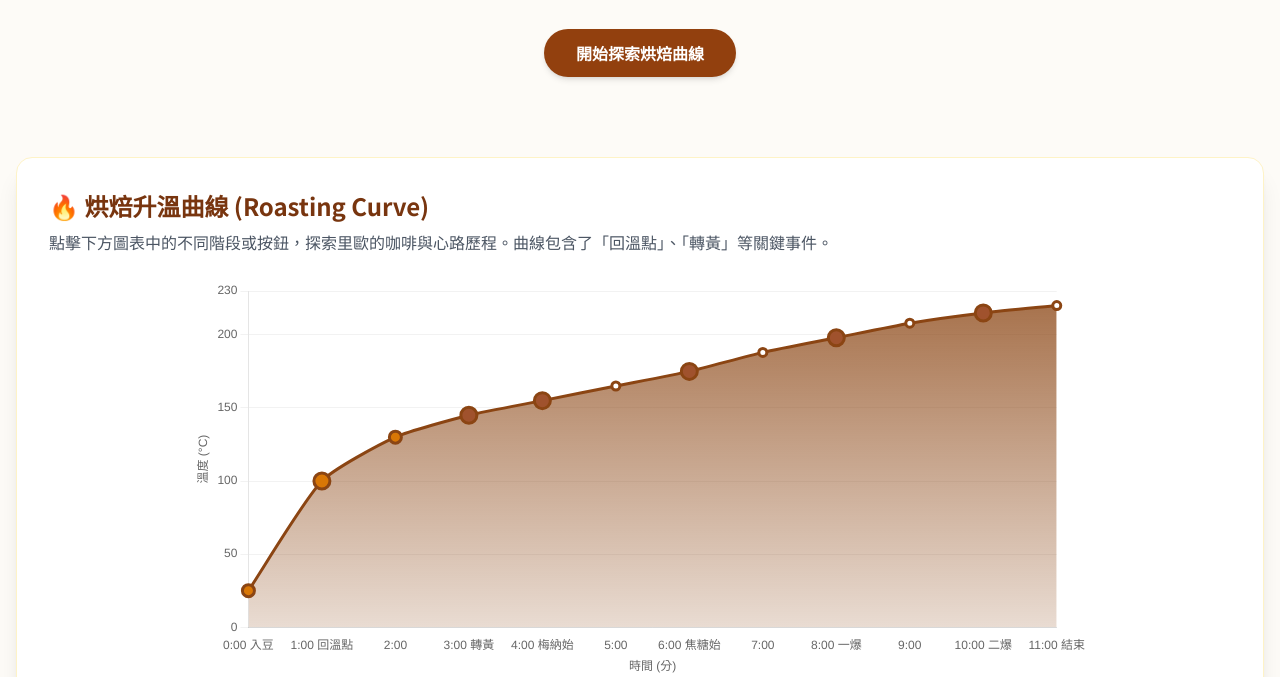
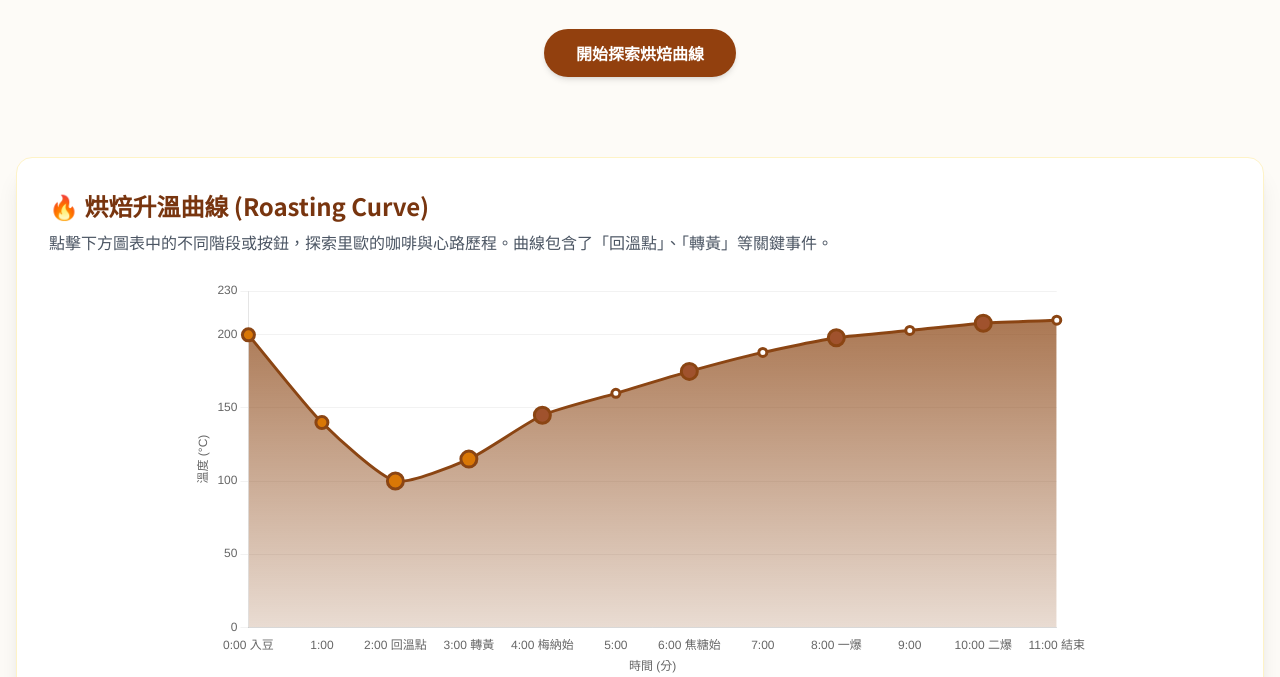
Before and after one commit to dfleoyang-HLHS/leocafe, a plain HTML site: page index.html in a window 1280 px wide. Shown: the part 275-952 px from the top of the page. Drawn offline with nearby package versions, Linux system fonts and the light colour scheme.

Commit message:
Update index.html
改變曲線

```diff
--- a/index.html
+++ b/index.html
@@ -251,19 +251,20 @@
             }
         };
 
-        // --- Data: Roast Curve (Updated based on the provided image) ---
+        // --- Data: Roast Curve (UPDATED based on user request: 200°C -> 100°C @ 2:00 -> 210°C @ 11:00) ---
         const roastData = {
-            labels: ['0:00 入豆', '1:00 回溫點', '2:00', '3:00 轉黃', '4:00 梅納始', '5:00', '6:00 焦糖始', '7:00', '8:00 一爆', '9:00', '10:00 二爆', '11:00 結束'],
-            // Approximate U-shape at start and key temperatures from the image
-            temps: [25, 100, 130, 145, 155, 165, 175, 188, 198, 208, 215, 220],
-            // Phase definitions based on the image's division
+            // New labels aligning with the 11-minute timeline and new events
+            labels: ['0:00 入豆', '1:00', '2:00 回溫點', '3:00 轉黃', '4:00 梅納始', '5:00', '6:00 焦糖始', '7:00', '8:00 一爆', '9:00', '10:00 二爆', '11:00 結束'],
+            // New temperature curve: Drop from 200 to 100 (Turning Point) then rise to 210
+            temps: [200, 140, 100, 115, 145, 160, 175, 188, 198, 203, 208, 210],
+            // Phase definitions based on the new timings
             phases: {
-                drying: { start: 0, end: 2, label: '脫水期' },
-                yellowing: { start: 2, end: 4, label: '轉黃期' },
+                drying: { start: 0, end: 3, label: '脫水期' }, // End at 3:00 (index 3, which is 轉黃)
+                yellowing: { start: 3, end: 4, label: '轉黃期' }, // End at 4:00 (index 4, which is 梅納始)
                 development: { start: 4, end: 11, label: '風味發展期' }
             },
-            // Specific event indices for tooltips and points
-            eventIndices: [1, 3, 4, 6, 8, 10] // 回溫點, 轉黃, 梅納始, 焦糖始, 一爆, 二爆
+            // Specific event indices: [Turning Point, Yellowing, Maillard Start, Caramel Start, First Crack, Second Crack]
+            eventIndices: [2, 3, 4, 6, 8, 10]
         };
 
         // --- Data: Content Content (Updated for new phases) ---
@@ -275,13 +276,13 @@
                     <div class="grid grid-cols-1 md:grid-cols-2 gap-6 items-center">
                         <div>
                             <p class="mb-4 text-lg">
-                                烘焙初期，豆溫會經歷一個戲劇性的下降，直到觸及<strong>回溫點</strong>。這代表了在開始學習前，必須先適應環境和工具。
+                                烘焙初期，豆溫會經歷一個戲劇性的下降，直到觸及<strong>回溫點</strong>（約 ${roastData.temps[2]}°C）。這代表了在開始學習前，必須先適應環境和工具。
                             </p>
                             <p class="mb-4">
                                 情緒上，這是從舊習慣（拿鐵的舒適圈）到新環境（手烘黑咖啡）的適應期。必須先脫去「水分」（舊的依賴），才能開始升溫。
                             </p>
                             <div class="bg-white p-4 rounded-lg shadow-sm border-l-4 border-amber-300">
-                                <h4 class="font-bold text-amber-800 mb-1">關鍵事件：回溫點</h4>
+                                <h4 class="font-bold text-amber-800 mb-1">關鍵事件：回溫點 (2:00)</h4>
                                 <p class="text-sm text-gray-600">度過最低谷，開始穩步升溫。確認目標後，必須穩定投入熱量。</p>
                             </div>
                         </div>
@@ -300,7 +301,7 @@
                     <div class="grid grid-cols-1 md:grid-cols-2 gap-6">
                         <div>
                             <p class="mb-4 text-lg">
-                                豆子從綠色轉為黃色 (<strong>轉黃</strong>)，標誌著<strong>梅納反應開始</strong>。這是胺基酸與還原糖作用，形成複雜風味前驅物的關鍵階段。
+                                豆子從綠色轉為黃色 (<strong>轉黃</strong>，約 ${roastData.labels[3].split(' ')[0]})，標誌著<strong>梅納反應開始</strong>（約 ${roastData.labels[4].split(' ')[0]}）。這是胺基酸與還原糖作用，形成複雜風味前驅物的關鍵階段。
                             </p>
                             <p class="mb-4">
                                 正是高價精品豆的成本壓力，促使我決心進入這複雜的領域，從手寫筆記到 **Arduino + Artisan** 數位化，追求精準度。
@@ -321,7 +322,7 @@
                 body: `
                     <div class="space-y-4">
                         <p class="text-lg">
-                            此階段從<strong>焦糖化反應開始</strong>，歷經<strong>一爆</strong>和<strong>二爆</strong>。一爆是豆子內部壓力積聚後的劇烈釋放，像極了我們在工作中的情緒爆發。
+                            此階段從<strong>焦糖化反應開始</strong>（約 ${roastData.labels[6].split(' ')[0]}），歷經<strong>一爆</strong>和<strong>二爆</strong>。一爆是豆子內部壓力積聚後的劇烈釋放，像極了我們在工作中的情緒爆發。
                         </p>
                         <div class="grid grid-cols-1 md:grid-cols-3 gap-4 text-center">
                             <div class="bg-red-50 p-4 rounded-lg">
@@ -418,8 +419,8 @@
                                 },
                                 afterLabel: function(context) {
                                     const idx = context.dataIndex;
-                                    if (idx <= 2) return "階段: 脫水期";
-                                    if (idx > 2 && idx <= 4) return "階段: 轉黃期";
+                                    if (idx <= 3) return "階段: 脫水期"; // Changed from 2 to 3
+                                    if (idx > 3 && idx <= 4) return "階段: 轉黃期";
                                     return "階段: 風味發展期";
                                 }
                             }
@@ -441,8 +442,8 @@
                     onClick: (e, elements) => {
                         if (elements.length > 0) {
                             const index = elements[0].index;
-                            if (index <= 2) updatePhase('drying');
-                            else if (index > 2 && index <= 4) updatePhase('yellowing');
+                            if (index <= 3) updatePhase('drying'); // Changed from 2 to 3
+                            else if (index > 3 && index <= 4) updatePhase('yellowing');
                             else updatePhase('development');
                         }
                     }
@@ -519,8 +520,8 @@
 
             labels.forEach((_, index) => {
                 let isActive = false;
-                if (phaseId === 'drying' && index <= 2) isActive = true;
-                else if (phaseId === 'yellowing' && index > 2 && index <= 4) isActive = true;
+                if (phaseId === 'drying' && index <= 3) isActive = true; // Changed from 2 to 3
+                else if (phaseId === 'yellowing' && index > 3 && index <= 4) isActive = true; // Changed from 2 to 3
                 else if (phaseId === 'development' && index > 4) isActive = true;
 
                 newColors.push(roastData.eventIndices.includes(index) ? (isActive ? '#d97706' : '#a0522d') : (isActive ? '#d97706' : '#fff'));
```
